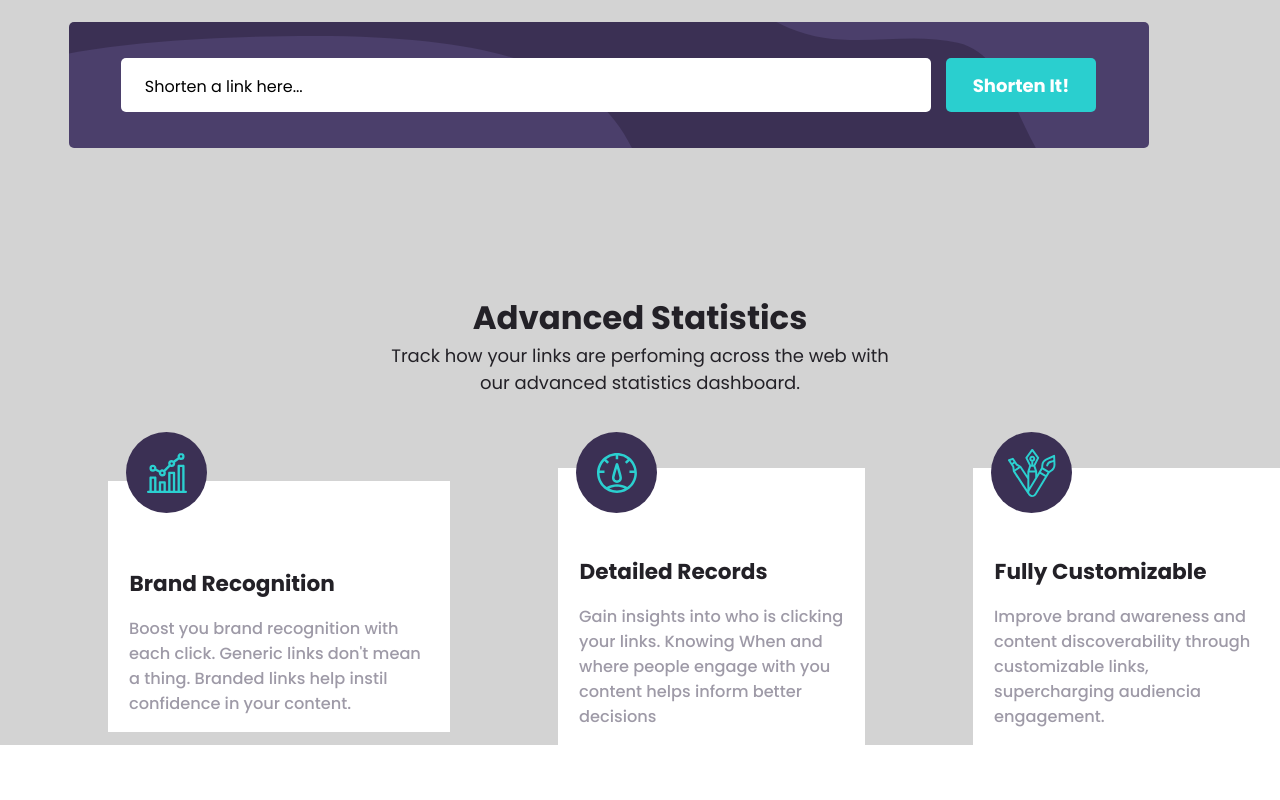
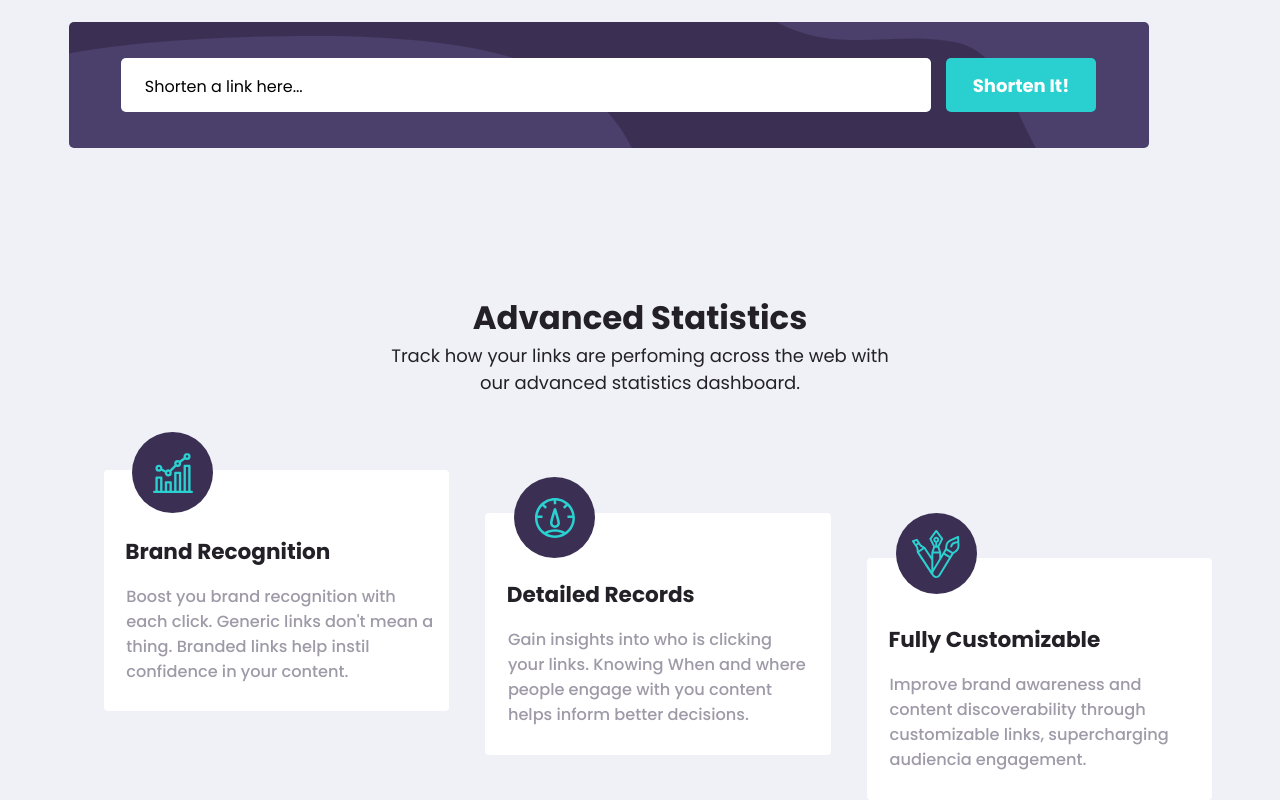
Before and after one commit to EuCaue/url-shortening-api, a React (Vite) app: page / in a window 1280 px wide. Shown: the part 591-1391 px from the top of the page. Before the commit the page ends 1336 px from the top, so only its background shows below. Built offline with nearby package versions, Linux system fonts and the light colour scheme.

Commit message:
BoxWithIcon & BottomPage

```diff
--- a/src/components/BottomPage/index.tsx
+++ b/src/components/BottomPage/index.tsx
@@ -1,19 +1,20 @@
 import React from 'react';
 
-import { Container, Background, Span, IconSVG, H1, P } from './styled';
+import { Container, Background, BlueLine, IconSVG, H1, P } from './styled';
 import iconBrand from '../../assets/images/icon-brand-recognition.svg';
 import iconRecord from '../../assets/images/icon-detailed-records.svg';
 import iconFullyCustom from '../../assets/images/icon-fully-customizable.svg';
 
-interface BoxImg {
+interface BoxIcon {
   icon: string;
   h1: string;
   p: string;
 }
 
-const BoxWithImage = (props: BoxImg): JSX.Element => {
+const BoxWithIcon = (props: BoxIcon): JSX.Element => {
   return (
     <Background>
+      <BlueLine></BlueLine>
       <IconSVG icon={props.icon} />
       <H1>{props.h1}</H1>
       <P>{props.p}</P>
@@ -24,20 +25,18 @@ const BoxWithImage = (props: BoxImg): JSX.Element => {
 export default function BottomPage() {
   return (
     <Container>
-      <Span>
-        <BoxWithImage
-          icon={iconBrand}
-          h1="Brand Recognition"
-          p="Boost you brand recognition with each click.
+      <BoxWithIcon
+        icon={iconBrand}
+        h1="Brand Recognition"
+        p="Boost you brand recognition with each click.
 		Generic links don't mean a thing. Branded links help instil confidence in your content."
-        />
-      </Span>
-      <BoxWithImage
+      />
+      <BoxWithIcon
         icon={iconRecord}
         h1="Detailed Records"
-        p="Gain insights into who is clicking your links. Knowing When and where people engage with you content helps inform better decisions"
+        p="Gain insights into who is clicking your links. Knowing When and where people engage with you content helps inform better decisions."
       />
-      <BoxWithImage
+      <BoxWithIcon
         icon={iconFullyCustom}
         h1="Fully Customizable"
         p="
--- a/src/components/BottomPage/styled.ts
+++ b/src/components/BottomPage/styled.ts
@@ -1,35 +1,76 @@
+/* eslint-disable no-use-before-define */
 /* eslint-disable import/prefer-default-export */
 import styled from 'styled-components';
 import * as colors from '../../assets/styles/configColors/colors';
-import iconBrand from '../../assets/images/icon-brand-recognition.svg';
 
 interface Icon {
   icon: string;
 }
 
+export const BlueLine = styled.div`
+  position: absolute;
+  z-index: -1;
+`;
+
 export const Container = styled.section`
   display: flex;
   align-items: center;
+  z-index: 3;
+  flex: 100%;
   justify-content: center;
   position: relative;
-  float: inherit;
-  background-color: ${colors.gray};
-  background-color: lightgray;
-	/* height: 2em; */
+  /* background-color: ${colors.gray}; */
+  /* background-color: lightgray; */
+  background-color: #f0f1f6;
+  div:nth-child(1) {
+    margin-bottom: 4.8em;
+    ${BlueLine} {
+      width: 3.2em;
+      border-style: solid;
+      border-color: ${colors.cyan};
+      bottom: 6em;
+      left: 27.5em;
+    }
+
+    p {
+      width: 102%;
+    }
+  }
+
+  div:nth-child(2) {
+    ${BlueLine} {
+      width: 2.2em;
+      border: solid;
+      border-color: ${colors.cyan};
+      bottom: 6em;
+      left: 48.5em;
+      z-index: -1;
+    }
+    span {
+      top: 4.5em;
+    }
+  }
+
+  div:nth-child(3) {
+    margin-top: 9em;
+    span {
+      top: 6.5em;
+    }
+  }
 `;
 
 export const Background = styled.div`
   background-color: #fff;
-  /* display: inline-flex !important; */
-  width: 19em;
+  display: flex;
+  flex-direction: column;
+  width: 19.2em;
+  /* height: 14em; */
   margin-top: 4em;
-  margin-left: 6em;
-  height: 120%;
-`;
-
-export const Span = styled.span`
-  display: block;
-  border-radius: 2em;
+  z-index: 2;
+  margin-left: 2em;
+  height: 190%;
+  flex-wrap: wrap;
+  border-radius: 4px;
 `;
 
 export const IconSVG = styled.span<Icon>`
@@ -41,14 +82,14 @@ export const IconSVG = styled.span<Icon>`
   width: 4.5em;
   height: 4.5em;
   position: absolute;
-  padding: 1em;
-  margin-left: 1em;
+  /* padding: 1em; */
+  margin-left: 1.6em;
   top: 2em;
 `;
 
 export const H1 = styled.h1`
   /* padding: 1em; */
-  padding-top: 4em;
+  padding-top: 3em;
   padding-left: 1em;
   color: ${colors.veryDarkViolet};
   text-align: left;
@@ -60,9 +101,12 @@ export const H1 = styled.h1`
 export const P = styled.p`
   color: ${colors.grayishViolet};
   font-weight: 500;
-  padding: 1em;
-  padding-left: 1.3em;
-  height: 50%;
+  /* padding: 1em; */
+  padding-top: 1em;
+  padding-left: 1.4em;
+  padding-right: 1.4em;
+  padding-bottom: 1.7em;
+  /* height: 50%; */
   font-size: 0.9em;
   text-align: left;
 `;
--- a/src/components/ShortForm/styled.ts
+++ b/src/components/ShortForm/styled.ts
@@ -107,7 +107,8 @@ export const Container = styled.div`
   align-items: center;
   justify-content: center;
   flex-direction: column;
-  background-color: lightgray;
+  /* background-color: lightgray; */
+  background-color: #f0f1f6;
   z-index: 0;
   height: 100%;
 `;
```
